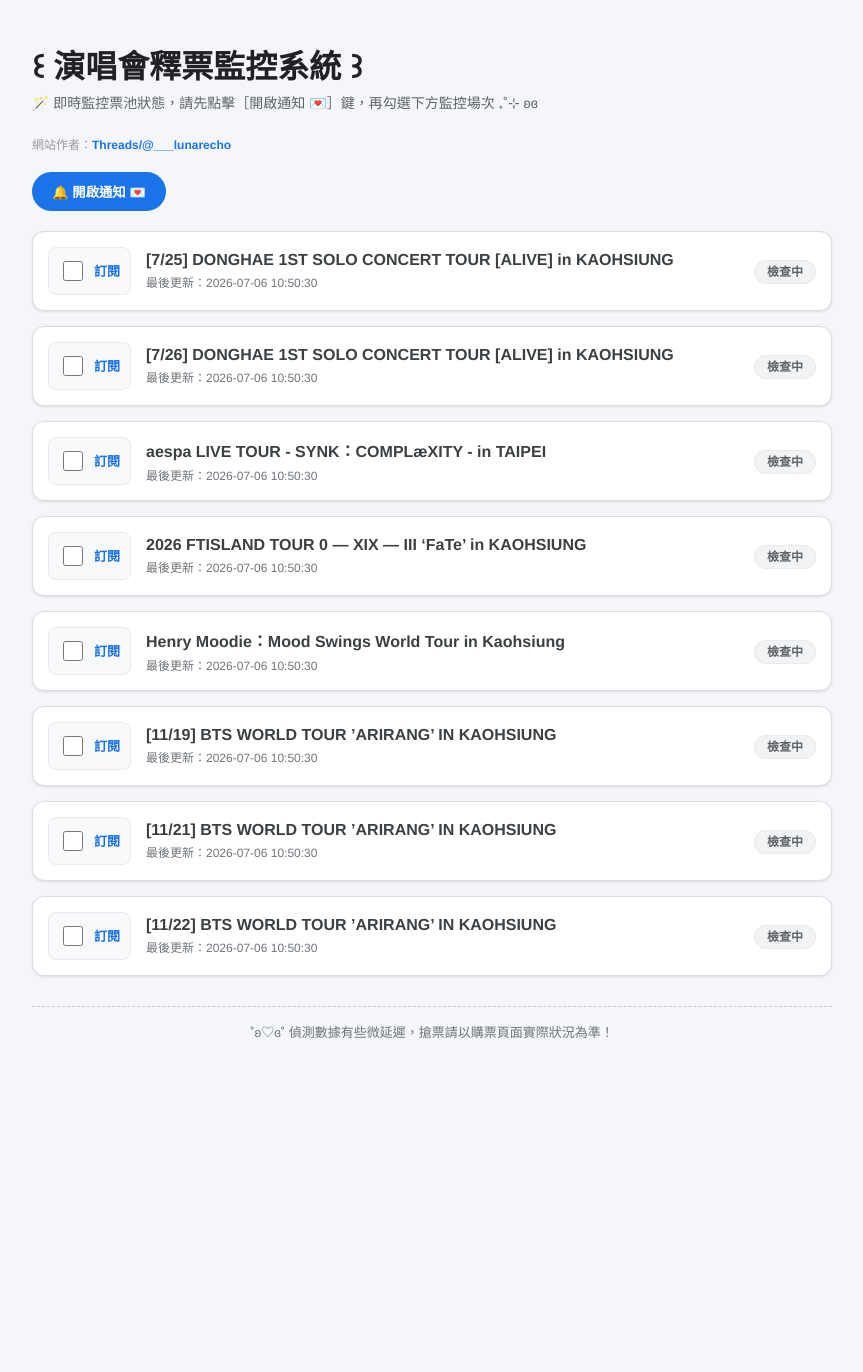
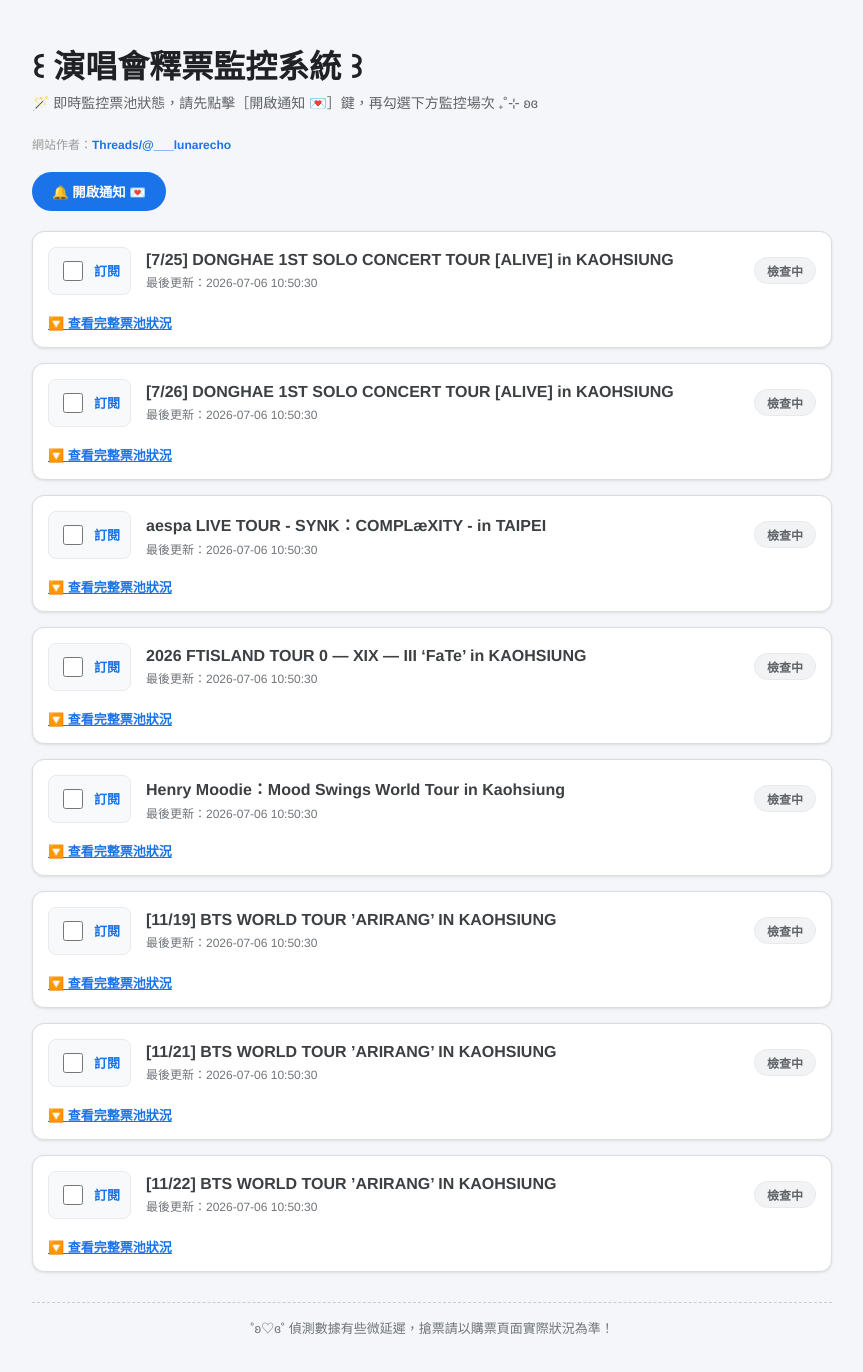
Before and after one commit to L-lunar-echo/ticket-monitor, a Flask app: page / in a window 1280 px wide. Shown: the whole page, without its empty margins (208-1071 px from the left). Before the commit the page ends 1038 px from the top, so only its background shows below. Run offline with Flask 3, Linux system fonts and the light colour scheme.

Commit message:
index.html

```diff
--- a/templates/index.html
+++ b/templates/index.html
@@ -11,20 +11,23 @@
         .author { font-size: 12px; color: #999; margin-bottom: 20px; }
 
         .event-card { background: white; border-radius: 12px; margin-bottom: 15px; box-shadow: 0 1px 3px rgba(0,0,0,0.1); border: 1px solid #dadce0; }
-        .event-header { padding: 15px; display: flex; align-items: center; }
+        .event-header { padding: 15px; }
+        .main-info { display: flex; align-items: center; margin-bottom: 10px; }
 
         .notify-control { display: flex; align-items: center; background: #f8f9fa; padding: 10px; border-radius: 8px; border: 1px solid #e8eaed; margin-right: 15px; }
         .notify-control input { width: 20px; height: 20px; cursor: pointer; }
         .notify-control label { font-size: 13px; font-weight: 600; color: #1a73e8; margin-left: 8px; cursor: pointer; }
 
-        .event-clickable { flex-grow: 1; cursor: pointer; display: flex; justify-content: space-between; align-items: center; }
+        .event-info { flex-grow: 1; }
         .event-name { font-size: 16px; font-weight: bold; color: #3c4043; }
         .event-meta { font-size: 12px; color: #70757a; margin-top: 4px; }
 
-        /* 簡化版票況顏色：紅色=有票，灰色=沒票 */
+        /* 展開按鈕樣式 */
+        .toggle-btn { display: inline-block; margin-top: 8px; font-size: 13px; color: #1a73e8; cursor: pointer; font-weight: 600; text-decoration: underline; }
+
         .status-badge { padding: 4px 12px; border-radius: 16px; font-size: 12px; font-weight: bold; }
-        .status-available { background-color: #fce8e6; color: #d93025; border: 1px solid #f5c2c1; } /* 紅色 */
-        .status-sold-out { background-color: #f1f3f4; color: #5f6368; border: 1px solid #e8eaed; } /* 灰色 */
+        .status-available { background-color: #fce8e6; color: #d93025; border: 1px solid #f5c2c1; }
+        .status-sold-out { background-color: #f1f3f4; color: #5f6368; border: 1px solid #e8eaed; }
 
         .event-details { display: none; padding: 15px; border-top: 1px solid #f1f3f4; background: #fafafa; }
         .notification-btn { background: #1a73e8; color: white; border: none; padding: 10px 20px; border-radius: 20px; cursor: pointer; font-weight: bold; }
@@ -43,22 +46,27 @@
         {% for ev_id, ev in events.items() %}
         <div class="event-card">
             <div class="event-header">
+                <div class="main-info">
                     <div class="notify-control">
                         <input type="checkbox" id="notify-toggle-{{ ev_id }}" onchange="handleCheckboxChange('{{ ev_id }}', '{{ ev.name }}')">
                         <label>訂閱</label>
                     </div>
-                <div class="event-clickable" onclick="toggleDetails('{{ ev_id }}')">
-                    <div>
+                    <div class="event-info">
                         <div class="event-name">{{ ev.name }}</div>
                         <div class="event-meta">最後更新：{{ ev.updated_at }}</div>
                     </div>
-                    <div>
                     <span id="badge-{{ ev_id }}" class="status-badge status-sold-out">檢查中</span>
                 </div>
+                <div class="toggle-btn" onclick="toggleDetails('{{ ev_id }}')">🔽 查看完整票池狀況</div>
             </div>
-            </div>
+
             <div class="event-details" id="details-{{ ev_id }}">
                 <a href="{{ ev.url }}" target="_blank" style="color: #1a73e8; font-weight: bold;">➡️ 前往購票頁面</a>
+                <ul style="padding-left: 20px; font-size: 14px; color: #555; margin-top: 10px;">
+                    {% for ticket, status in ev.tickets.items() %}
+                    <li>{{ ticket }}: <b>{{ status }}</b></li>
+                    {% endfor %}
+                </ul>
             </div>
         </div>
         {% endfor %}
@@ -71,9 +79,17 @@
     <script>
         function toggleDetails(id) {
             const el = document.getElementById('details-' + id);
-            el.style.display = (el.style.display === 'block') ? 'none' : 'block';
+            const btn = event.target;
+            if (el.style.display === 'block') {
+                el.style.display = 'none';
+                btn.innerText = '🔽 查看完整票池狀況';
+            } else {
+                el.style.display = 'block';
+                btn.innerText = '🔼 收起完整票池狀況';
+            }
         }
 
+        // ... (其他原有 JS 邏輯不變) ...
         function requestNotificationPermission() {
             Notification.requestPermission().then(p => {
                 if(p === 'granted') {
@@ -98,7 +114,6 @@
             }
         }
 
-        // 自動更新狀態與顏色邏輯
         setInterval(() => {
             fetch('/api/status')
             .then(r => r.json())
@@ -107,13 +122,14 @@
                     let ev = data[id];
                     let badge = document.getElementById('badge-' + id);
                     let hasTicket = Object.values(ev.tickets).includes("有票");
-
+                    if (badge) {
                         if (hasTicket) {
-                        badge.innerText = "有票！";
+                            badge.innerText = "有票🎫";
                             badge.className = "status-badge status-available";
                         } else {
-                        badge.innerText = "已售完";
+                            badge.innerText = "已售完🈳";
                             badge.className = "status-badge status-sold-out";
+                        }
                     }
                 }
             });
```
Lines whose indentation alone changed are shown as unchanged.
